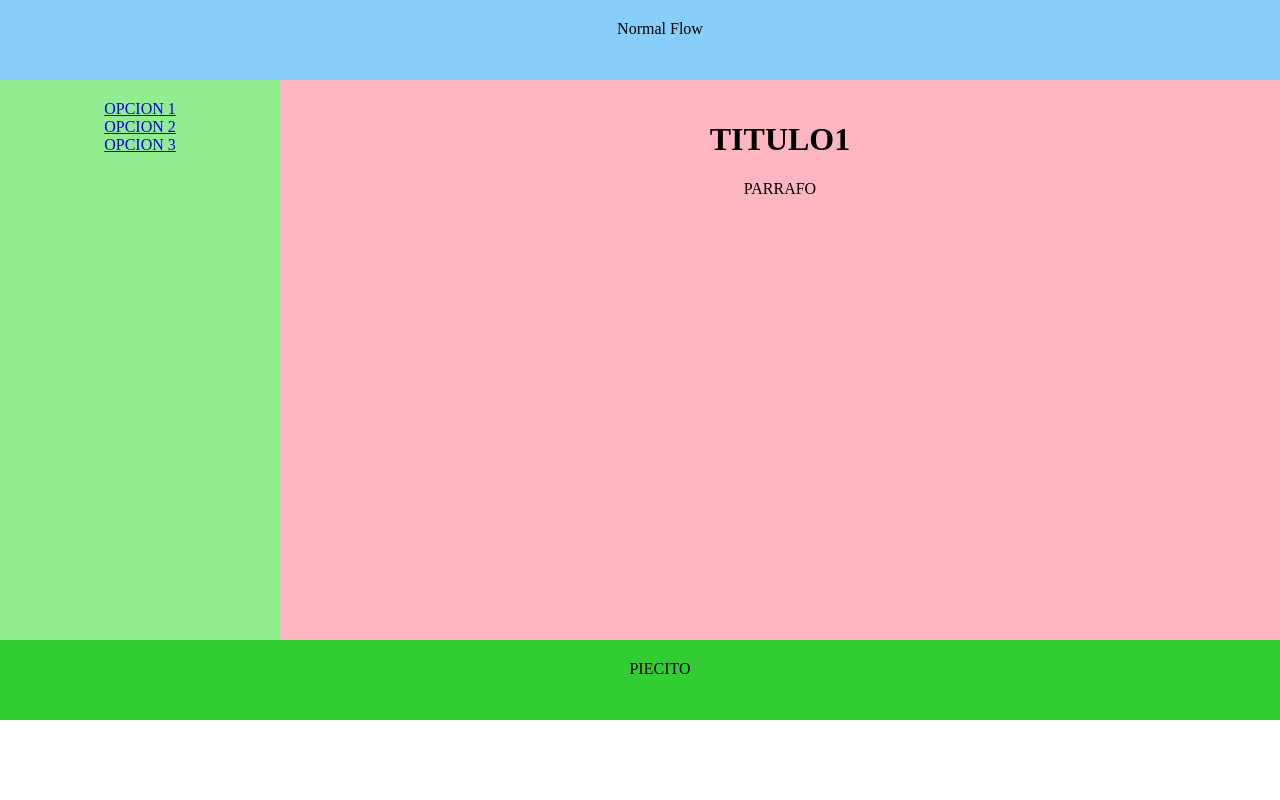
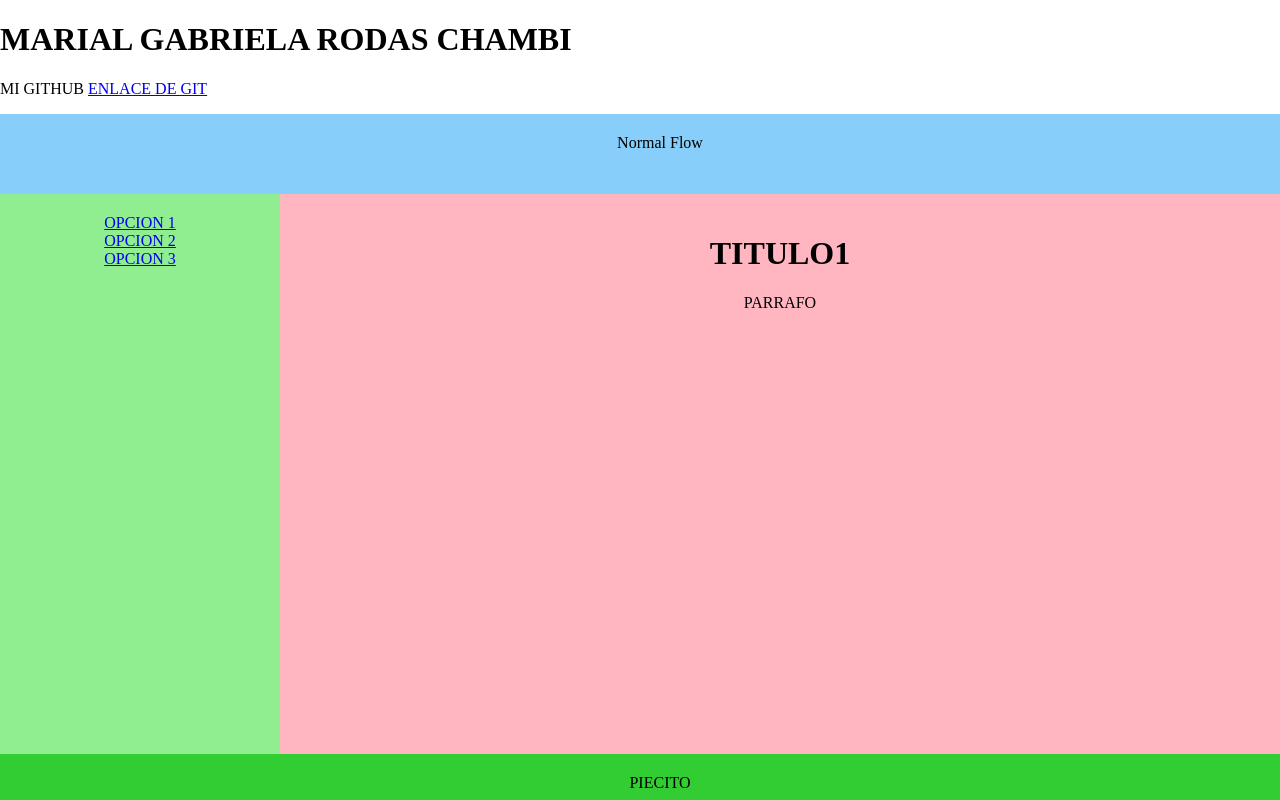
Before and after one commit to GABIALHUB/ProgramacionWebIII, a plain HTML site: page index.html in a window 1280 px wide. Drawn offline with Linux system fonts and the light colour scheme.

Commit message:
actualicé mi index.html

```diff
--- a/index.html
+++ b/index.html
@@ -3,7 +3,7 @@
 <head>
     <meta charset="UTF-8">
     <meta name="viewport" content="width=device-width, initial-scale=1.0">
-    <title>TIPOS DE LAYOUT</title>
+    <title>PRACTICA1</title>
     <style>
         html, body{
             padding: 0;
@@ -45,6 +45,8 @@
     </style>
 </head>
 <body>
+<h1>MARIAL GABRIELA RODAS CHAMBI</h1>
+<p>MI GITHUB <a href="https://github.com/GABIALHUB" target="_blank">ENLACE DE GIT</a></p>
     <div class="header">
         Normal Flow
     </div>
```
